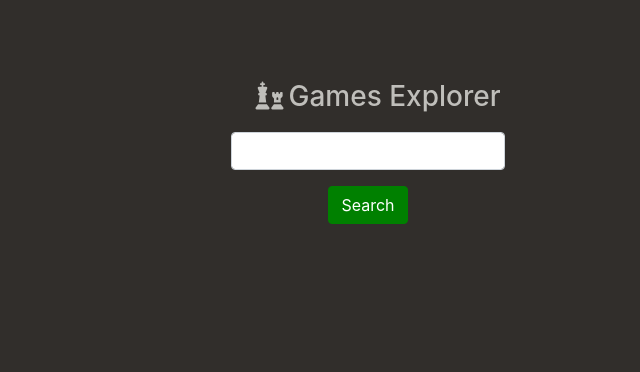
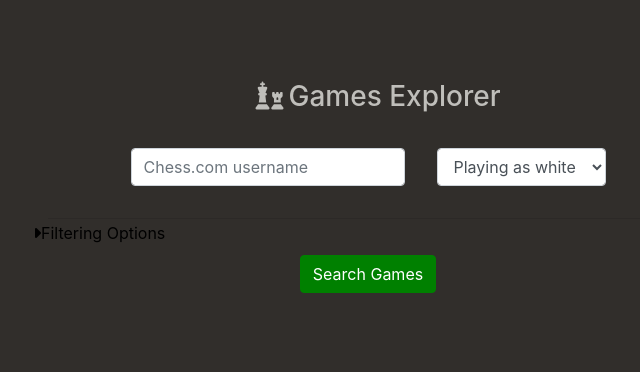
Before and after one commit to felaube/chess-games-explorer, a Flask app: page / in a window 1280 px wide. Shown: the top 372 px of the page, without its empty margins (272-912 px from the left). Run offline with Flask 2, Linux system fonts and the light colour scheme; some libraries are stand-ins or nearby versions.

Commit message:
Adds collapsable filtering menu

```diff
--- a/static/explorer.js
+++ b/static/explorer.js
@@ -151,11 +151,25 @@
 
     for (let i=0; i<currentMoveIndex; i++)
     {
-        currentDict = currentDict[movesHistory[i]]["next_moves"]
+        currentDict = currentDict[movesHistory[i]]["next_moves"];
     }
 
     chessKernel.move(movesHistory[currentMoveIndex - 1]);
 
-    board.position(chessKernel.fen())
-    createMovesList(currentDict)
+    board.position(chessKernel.fen());
+    createMovesList(currentDict);
 }
+
+function changeCaret()
+{
+    //if (document.getElementById("filterCaret").classList.contains("fa-caret-right"))
+    //{
+    //    document.getElementById("filterCaret").toggleClass("fa-caret-right fa-caret-down");
+    //}
+
+    //else if (document.getElementById("filterCaret").classList.contains("fa-caret-down"))
+    //{
+    //  document.getElementById("filterCaret").toggleClass("fa-caret-down fa-caret-right");
+    //}
+    this.find('i').toggleClass("fa-caret-right fa-caret-down");
+}
--- a/static/styles.css
+++ b/static/styles.css
@@ -12,6 +12,28 @@
     width: auto;
 }
 
+main .filtering-options
+{
+    text-decoration: none;
+    color: black;
+    float: left;
+    padding-bottom: 10px;
+}
+
+main .form-group
+{
+    padding: 1rem;
+}
+
+main .home-container
+{
+    padding: 5rem 0;
+    margin: auto;
+    width: 50%;
+    text-align: center;
+}
+
+/*
 main .center
 {
     text-align: center;
@@ -19,6 +41,7 @@
     width: 50%;
     padding: 5rem 0;
 }
+*/
 
 .move
 {
--- a/templates/index.html
+++ b/templates/index.html
@@ -5,13 +5,32 @@
 {% endblock %}
 
 {% block main %}
-    <div class="center">
+    <div class="home-container">
         <a href="/" class="logo"><h3><i class="fas fa-chess"></i>Games Explorer</h3></a>
         <form action="/" method="POST">
-            <div class="form-group">
-                <input class="form-control" name="username" type="text">
+            <div class="row form-inline justify-content-center">
+                <div class="form-group">
+                    <input class="form-control" name="username" placeholder="Chess.com username" type="text">
+                </div>
+                <div class="form-group">
+                    <select class="form-control" name="color">
+                        <option value="white" selected="selected">Playing as white</option>
+                        <option value="black">Playing as black</option>
+                    </select>
+                </div>
             </div>
-            <button class="btn btn-primary" style="background-color: green; border-color: green;" type="submit">Search</button>
+            <hr style="margin-bottom: 2px;">
+            <div class="row">
+                <a class="filtering-options" data-toggle="collapse" href="#filteringOptions" role="button" aria-expanded="false" aria-controls="filteringOptions" onclick="changeCaret()"><i class="fas fa-caret-right" id="filterCaret"></i>Filtering Options</a>
+            </div>
+            <div class="collapse" id="filteringOptions">
+                <div class="card card-body">
+                    <div class="form-group">
+                        <input class="form-control" name="rating" placeholder="Rating">
+                    </div>
+                </div>
+              </div>
+            <button class="btn btn-primary" style="background-color: green; border-color: green;" type="submit">Search Games</button>
         </form>
     </div>
 {% endblock %}
```
